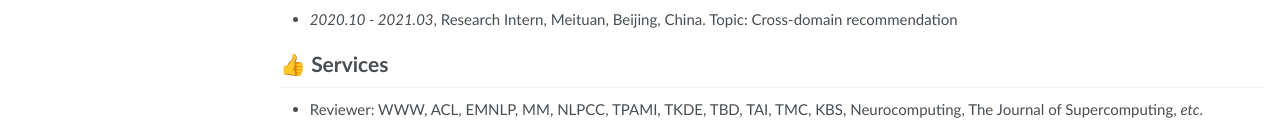
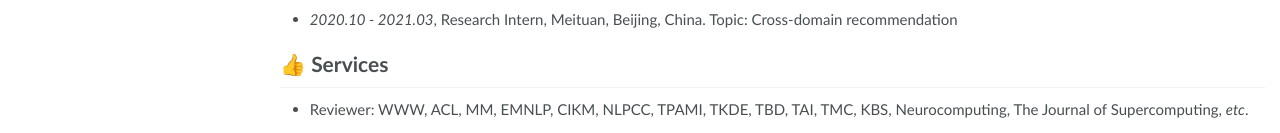
Before and after one commit to YuxiaWu/YuxiaWu.github.io, a Jekyll site: the page built from _pages/about.md, in a window 1280 px wide and 1047 px high. Shown: the part 911-1044 px from the top of the window. Built offline with Jekyll 4.4.1, drawn with Linux system fonts in a browser that asks for light colours; some web fonts are replaced.

Commit message:
Update about.md

```diff
--- a/_pages/about.md
+++ b/_pages/about.md
@@ -47,4 +47,4 @@ I'm currently a research scientist in [Singapore Management University (SMU)](ht
 - *2020.10 - 2021.03*, Research Intern, Meituan, Beijing, China. Topic: Cross-domain recommendation
 
 # 👍 Services
-- Reviewer: WWW, ACL, EMNLP, MM, NLPCC, TPAMI, TKDE, TBD, TAI, TMC, KBS, Neurocomputing, The Journal of Supercomputing, *etc*.
+- Reviewer: WWW, ACL, MM, EMNLP, CIKM, NLPCC, TPAMI, TKDE, TBD, TAI, TMC, KBS, Neurocomputing, The Journal of Supercomputing, *etc*.
```
